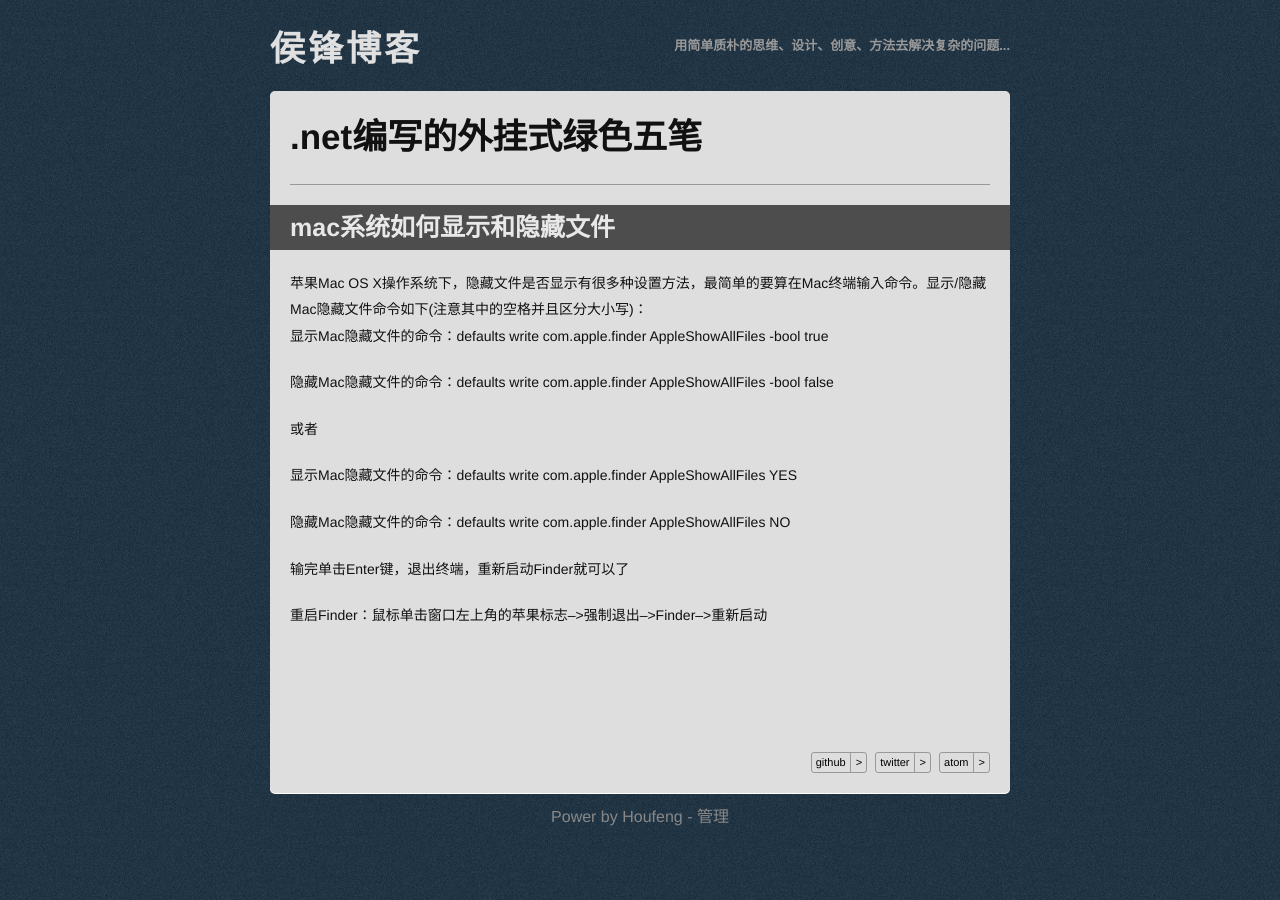
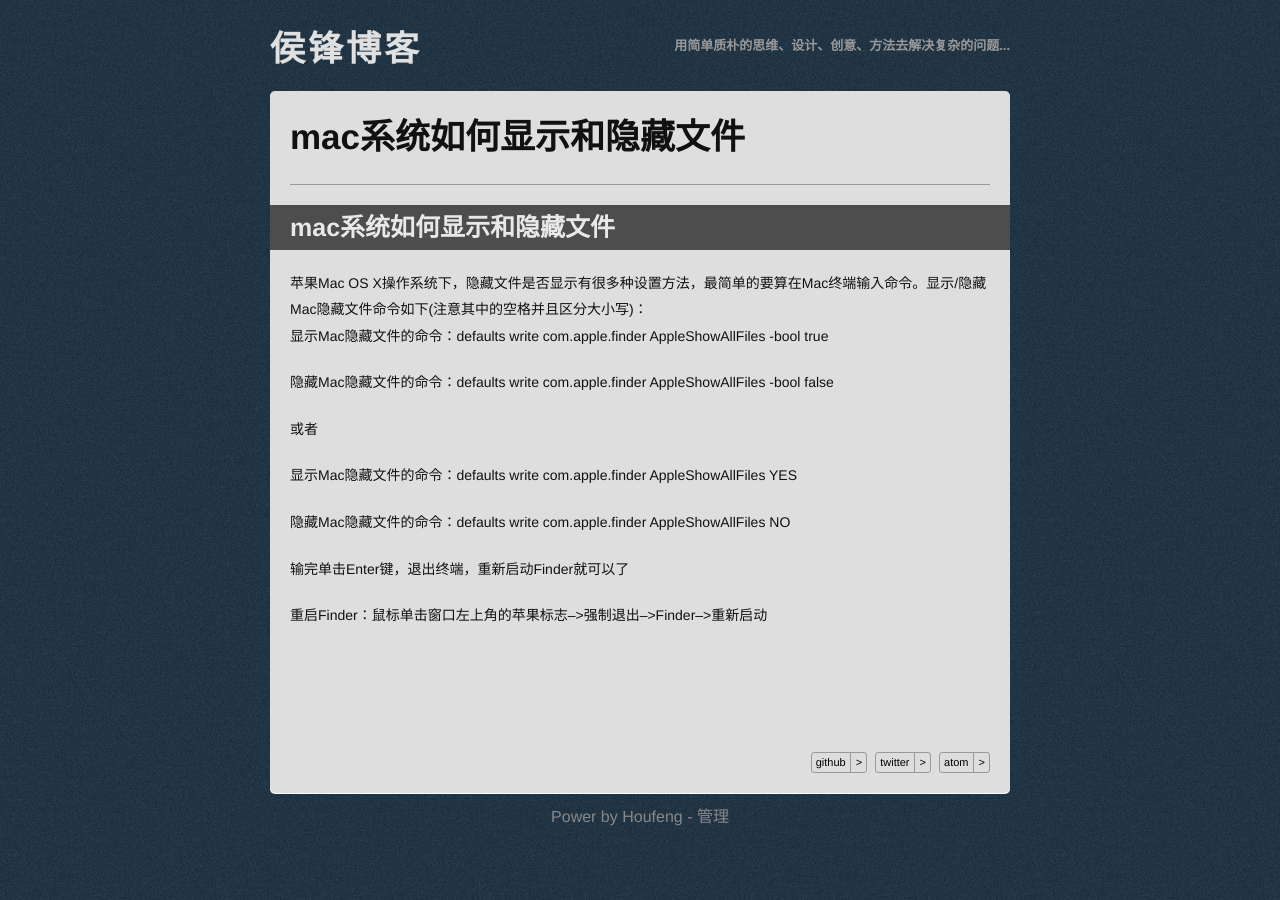
Before and after one commit to Houfeng/houfeng.github.com, a Jekyll site: the page built from _posts/2012-12-06-mac-show-all-files.md, in a window 1280 px wide. Built offline with Jekyll 4.4.1, drawn with Linux system fonts in a browser that asks for light colours; Markdown is read by kramdown in place of the engine named in the settings; comment, search, counter and statistics services are not loaded.

Commit message:
Updated _posts/2012-12-06-mac-show-all-files.md

```diff
--- a/_posts/2012-12-06-mac-show-all-files.md
+++ b/_posts/2012-12-06-mac-show-all-files.md
@@ -1,6 +1,6 @@
 ---
 layout: post
-title: .net编写的外挂式绿色五笔
+title: mac系统如何显示和隐藏文件
 category: 随笔
 published: true
 ---
```
